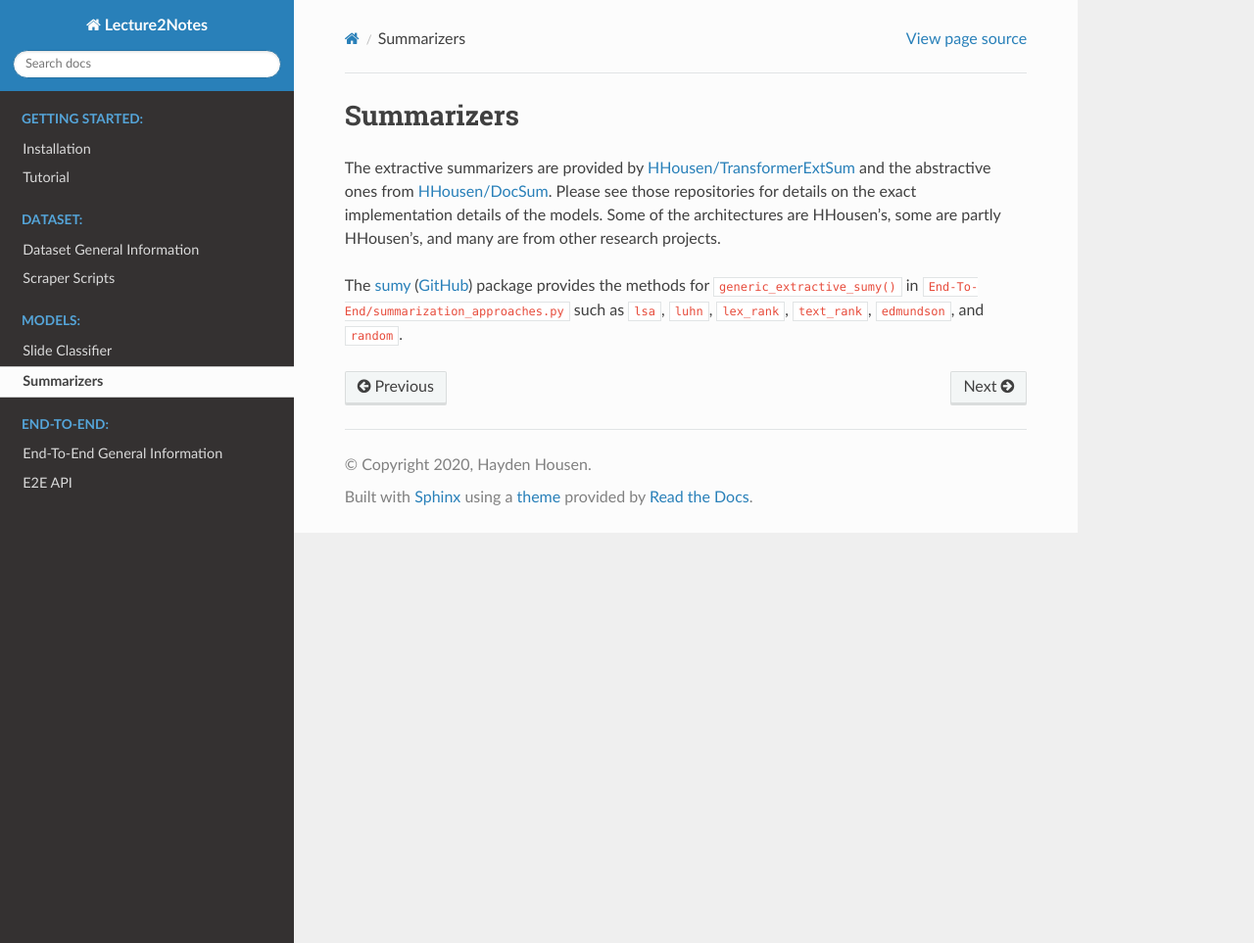
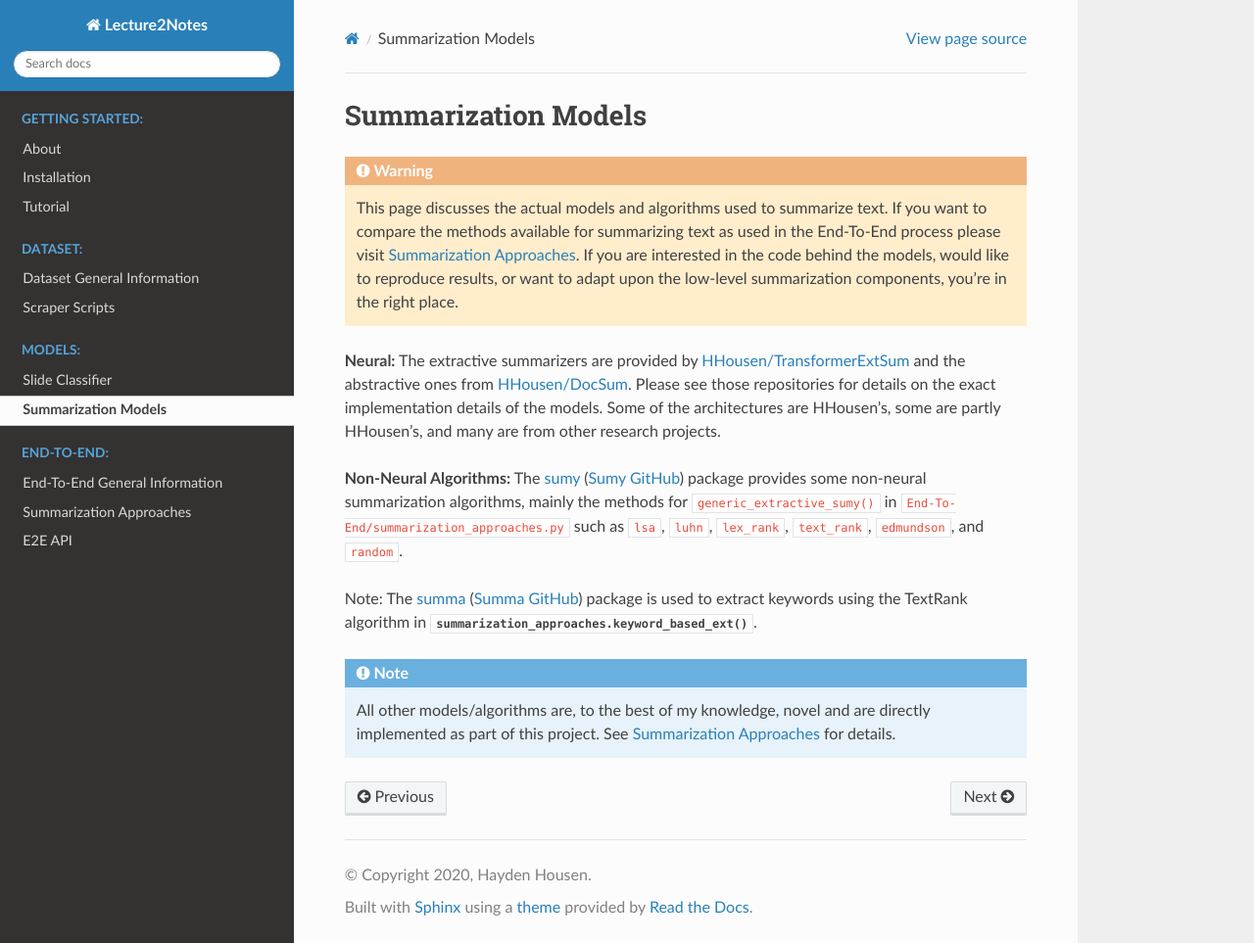
Before and after one commit to HHousen/lecture2notes, a Sphinx documentation site: the page built from doc/models/summarizers.rst, in a window 1280 px wide and 963 px high. Shown: the whole window at 98% size. Built offline with Sphinx 7.4.7 and the Read the Docs theme 2.0.0, drawn with Linux system fonts in a browser that asks for light colours; pages that are not in the unit, such as notebooks, are missing from menus.

Commit message:
Add about page to documentation & general updates to documentation

```diff
--- a/doc/dataset/general.rst
+++ b/doc/dataset/general.rst
@@ -18,6 +18,8 @@
 * **to-be-sorted.csv**: A list of videos and specific frames that have been sorted by :ref:`ss_auto_sort` but need to be checked by a human for correctness. When running :ref:`ss_auto_sort` any frames where the AI model's confidence level is below a threshold are added to this list as most likely incorrect.
 * **videos-dataset.csv**: A list of all videos used in the dataset. Automatically updated by :ref:`ss_youtube_scraper` and :ref:`ss_website_scraper`. The `provider` column is used by :ref:`ss_video_downloader` to determine how to download the video.
 
+.. _dataset_general_walkthrough:
+
 Walkthrough (Step-by-Step Instructions to Create Dataset)
 ---------------------------------------------------------
 
--- /dev/null
+++ b/doc/end-to-end/summarization-approaches.rst
@@ -0,0 +1,4 @@
+.. _e2e_summarization_approaches:
+
+Summarization Approaches
+========================
--- a/doc/models/slide-classifier.rst
+++ b/doc/models/slide-classifier.rst
@@ -1,5 +1,7 @@
 Slide Classifier
 ================
+
+.. _sc_overview:
 
 Overview
 --------
--- a/doc/models/summarizers.rst
+++ b/doc/models/summarizers.rst
@@ -1,6 +1,16 @@
-Summarizers
-===========
+.. _summarizers:
 
-The extractive summarizers are provided by `HHousen/TransformerExtSum <https://github.com/HHousen/TransformerExtSum>`_ and the abstractive ones from `HHousen/DocSum <https://github.com/HHousen/DocSum>`_. Please see those repositories for details on the exact implementation details of the models. Some of the architectures are HHousen's, some are partly HHousen's, and many are from other research projects.
+Summarization Models
+====================
 
-The `sumy <https://pypi.org/project/sumy/>`_ (`GitHub <https://github.com/miso-belica/sumy>`_) package provides the methods for ``generic_extractive_sumy()`` in ``End-To-End/summarization_approaches.py`` such as ``lsa``, ``luhn``, ``lex_rank``, ``text_rank``, ``edmundson``, and ``random``.
+.. warning::
+    This page discusses the actual models and algorithms used to summarize text. If you want to compare the methods available for summarizing text as used in the End-To-End process please visit :ref:`e2e_summarization_approaches`. If you are interested in the code behind the models, would like to reproduce results, or want to adapt upon the low-level summarization components, you're in the right place.
+
+**Neural:** The extractive summarizers are provided by `HHousen/TransformerExtSum <https://github.com/HHousen/TransformerExtSum>`_ and the abstractive ones from `HHousen/DocSum <https://github.com/HHousen/DocSum>`_. Please see those repositories for details on the exact implementation details of the models. Some of the architectures are HHousen's, some are partly HHousen's, and many are from other research projects.
+
+**Non-Neural Algorithms:** The `sumy <https://pypi.org/project/sumy/>`_ (`Sumy GitHub <https://github.com/miso-belica/sumy>`_) package provides some non-neural summarization algorithms, mainly the methods for ``generic_extractive_sumy()`` in ``End-To-End/summarization_approaches.py`` such as ``lsa``, ``luhn``, ``lex_rank``, ``text_rank``, ``edmundson``, and ``random``.
+
+Note: The `summa <https://pypi.org/project/summa/>`_ (`Summa GitHub <https://github.com/summanlp/textrank>`_) package is used to extract keywords using the TextRank algorithm in :meth:`summarization_approaches.keyword_based_ext`.
+
+.. note::
+    All other models/algorithms are, to the best of my knowledge, novel and are directly implemented as part of this project. See :ref:`e2e_summarization_approaches` for details.
```
Also changed, not shown: doc/end-to-end/api.rst (+8 -0 lines), doc/getting-started/about.rst (added, +73 -0 lines), doc/index.rst (+5 -2 lines).
